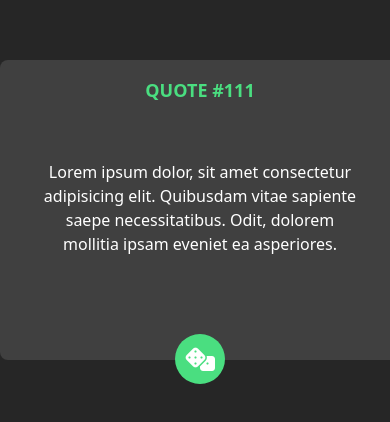
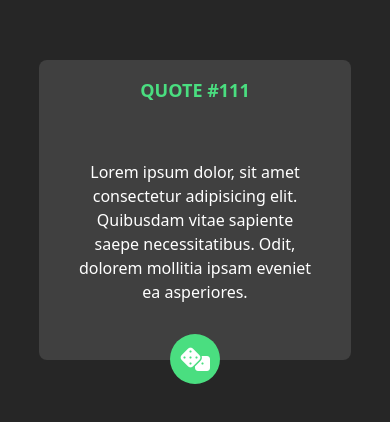
Before and after one commit to Benjihunt97/Quotes-Generator, a plain HTML site: page index.html in a window 390 px wide. Shown: the part 212-634 px from the top of the page. Drawn offline with nearby package versions, Linux system fonts and the light colour scheme.

Commit message:
Update index.html

```diff
--- a/index.html
+++ b/index.html
@@ -10,7 +10,7 @@
 </head>
 <body class="grid place-items-center min-h-screen bg-neutral-800">
 
-    <div class="app relative bg-neutral-700 w-[400px] h-[300px] text-white text-center p-4 rounded-lg">
+    <div class="app relative bg-neutral-700 w-[80%] md:w-[400px] h-[300px] text-white text-center p-4 rounded-lg">
         <p class="num text-green-400 text-lg font-bold">QUOTE #111</p>
 
         <p id="quote" class="mt-14 mx-5">
```
